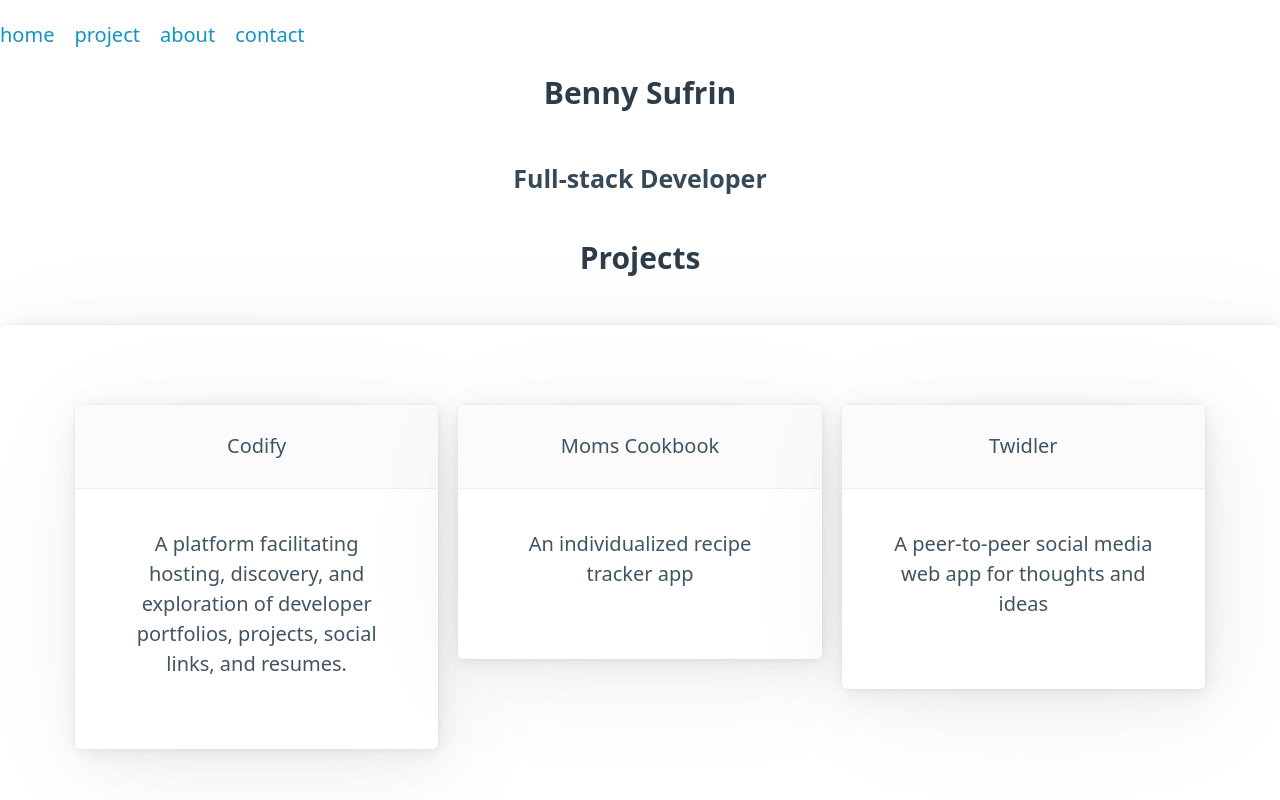
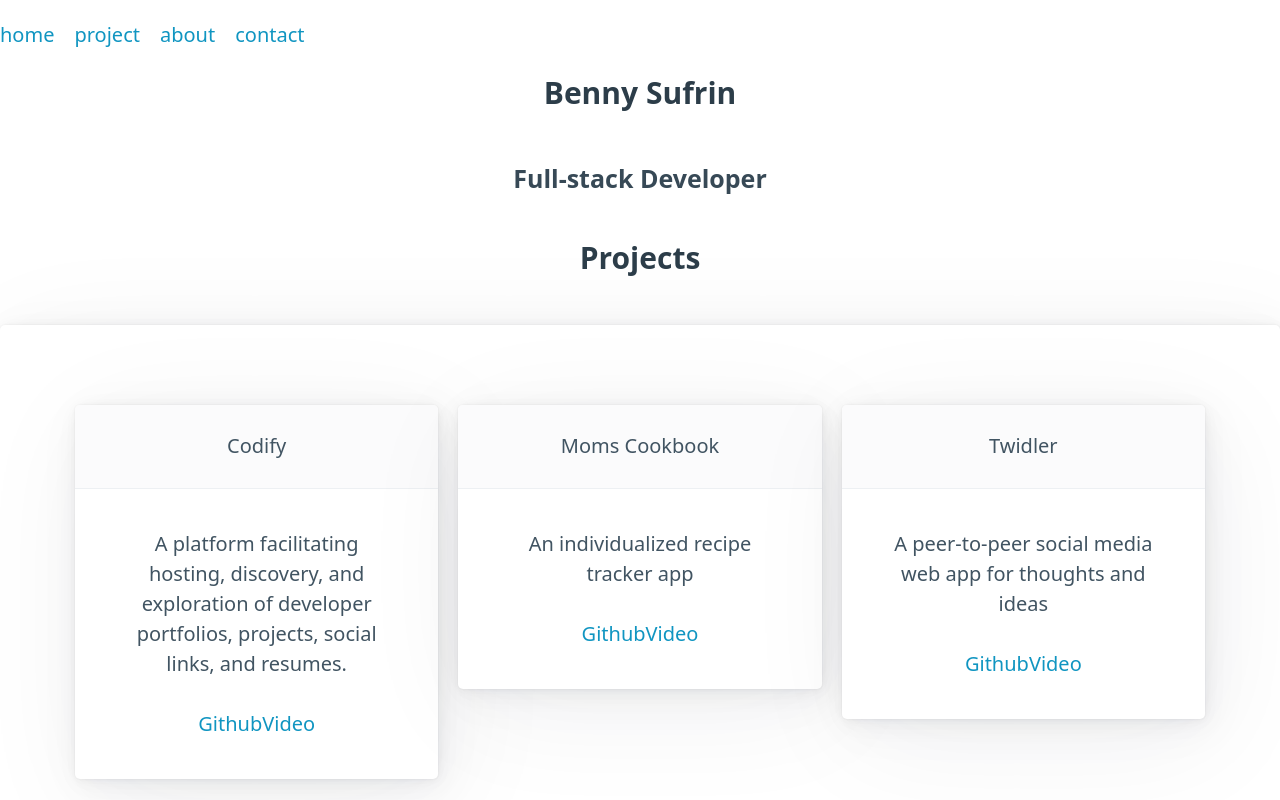
Before and after one commit to bennysuf/portfolio, a JavaScript app: page / in a window 1280 px wide. Shown: the top 800 px of the page. Built offline with nearby package versions, Linux system fonts and the light colour scheme.

Commit message:
add id/classnames and github/video links

```diff
--- a/src/components/projects/ProjectCard.js
+++ b/src/components/projects/ProjectCard.js
@@ -2,18 +2,46 @@ import projectList from "./ProjectList";
 
 function ProjectCard() {
   return (
-    <body>
+    <body id="project">
       <h3>Projects</h3>
-      <article className="card-grid">
+      {/* <article className="card-grid"> */}
+      <article className="outer-article">
         <main class="container">
           <div class="grid">
             {projectList.map((project) => {
-              const { name, description, link, video } = project;
+              const { id, name, description, github, video, techStack } =
+                project;
+              const techSkills = techStack.map((skill) => (
+                <div className="skills">{skill}</div>
+              ));
               return (
-                <div>
-                  <article>
-                    <header>{name}</header>
+                <div key={id}>
+                  <article className="inner-article">
+                    <header className="article-header">{name}</header>
+                    <div className="skill-container">{techSkills}</div>
                     <p>{description}</p>
+                    <div className="portfolio_links">
+                      {github && (
+                        <a
+                          href={github}
+                          className="btn btn-primary"
+                          target="_blank"
+                          rel="noreferrer"
+                        >
+                          Github
+                        </a>
+                      )}
+                      {video && (
+                        <a
+                          href={video}
+                          className="btn btn-primary"
+                          target="_blank"
+                          rel="noreferrer"
+                        >
+                          Video
+                        </a>
+                      )}
+                    </div>
                   </article>
                 </div>
               );
```
